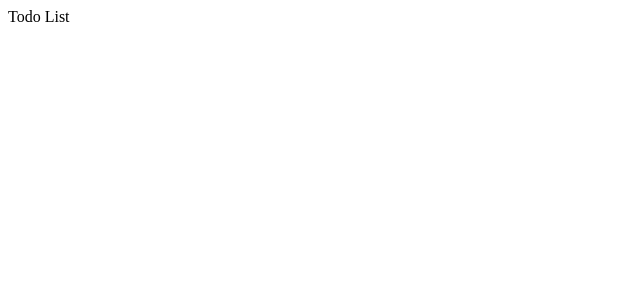
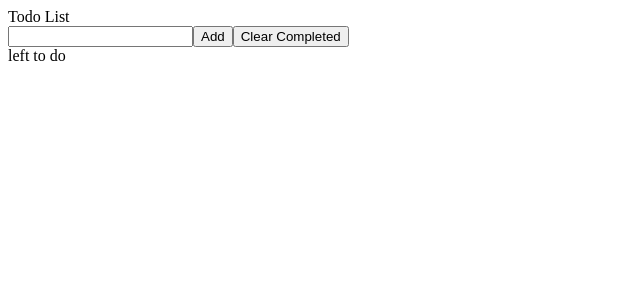
Before and after one commit to willianchu/react_kata, a React (Create React App) app: page / in a window 1280 px wide. Shown: the top 300 px of the page, without its empty margins (0-640 px from the left). Built offline with nearby package versions, Linux system fonts and the light colour scheme.

Commit message:
useState and create props

```diff
--- a/src/App.js
+++ b/src/App.js
@@ -1,9 +1,17 @@
-import React from "react";
+import React, { useState } from "react";
 import TodoList from "./TodoList";
 
 function App() {
+  const [todos, setTodos] = useState(['Task 1', 'Task 2', 'Task 3']);
+
   return (
-    <TodoList />
+    <>
+      <TodoList todos={todos} />
+      <input type="text" />
+      <button>Add</button>
+      <button>Clear Completed</button>
+      <div> left to do</div>
+    </>
   );
 }
 
```
